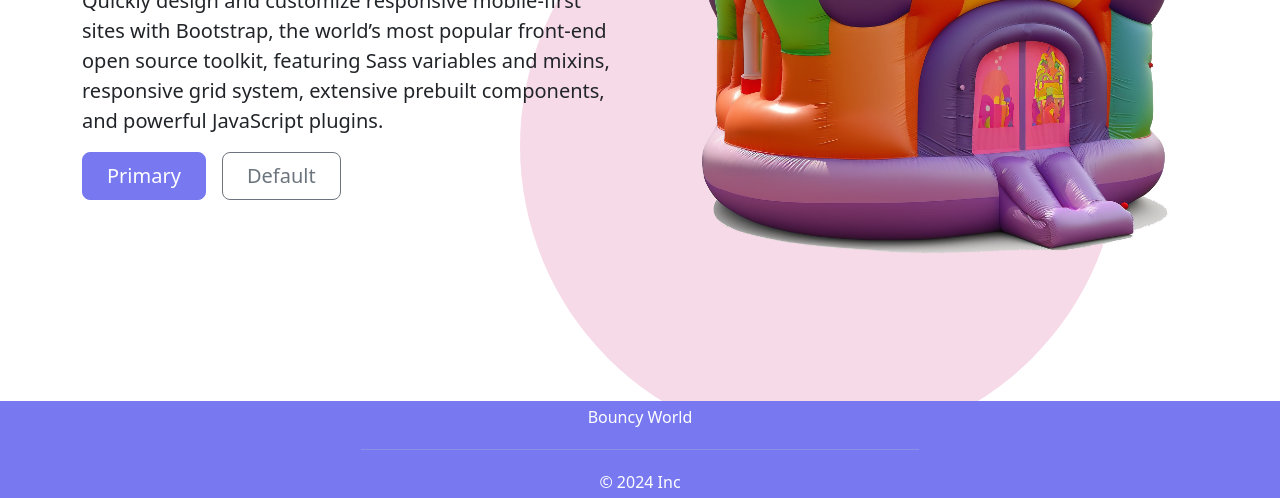
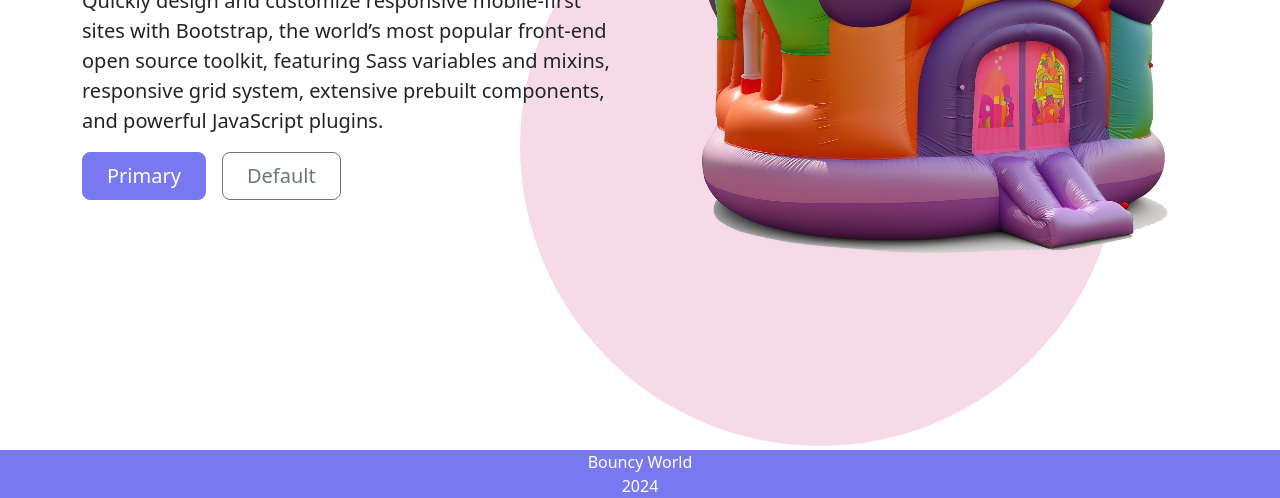
Before and after one commit to esplanadeA/Bouncy_world_infor, a website: page index.html in a window 1280 px wide. Shown: the part 302-800 px from the top of the page. Drawn offline with nearby package versions, Linux system fonts and the light colour scheme.

Commit message:
footer size adjustment

```diff
--- a/css/index.css
+++ b/css/index.css
@@ -46,10 +46,9 @@ overflow: hidden;
       position: fixed;
       bottom: 0;
       width: 100%;
-      background-color: #f8f9fa; /* Change to match your desired footer background color */
-      padding: 10px 0; /* Adjust the padding as needed */
+      background-color: #f8f9fa;
       text-align: center;
-      z-index: 1000; /* Ensure footer stays above other content */
+      z-index: 1000;
     }
 
      .line {
--- a/index.html
+++ b/index.html
@@ -458,11 +458,19 @@
     </div>
 
     <!-- footer -->
-<footer class="footer bg-primary mt-auto h-auto py-1 bg-light">
+<!-- <footer class="footer bg-primary d-flex align-items-center">
+  <div class="container fs-6">
+        <p class="text-white fst-italic mb-0 fs-6">Bouncy World</p>
+        <hr class="line">
+        <p class="mb-3 mb-md-0 text-white mb-0 fs-6 ">© 2024 Inc</p>
+
+  </div>
+</footer> -->
+
+<footer class="footer d-flex bg-primary align-items-center">
   <div class="container">
-        <span class="text-white">Bouncy World</span>
-        <hr class="line">
-        <span class="mb-3 mb-md-0 text-white ">© 2024 Inc</span>
+    <p class="text-center text-white fw-light fs-6 mb-0">Bouncy World</p>
+    <p class="text-center text-white fw-light fs-6 mb-0">2024</p>
 
   </div>
 </footer>
```
